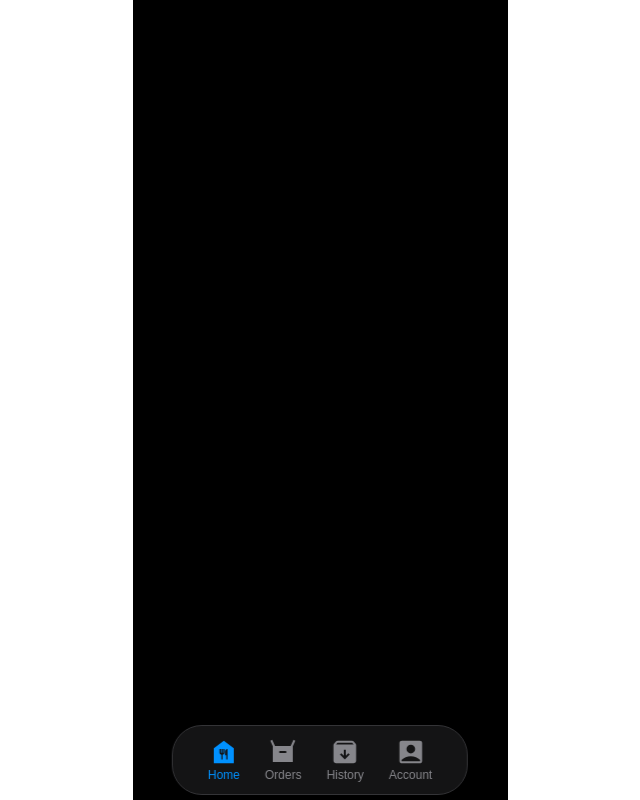
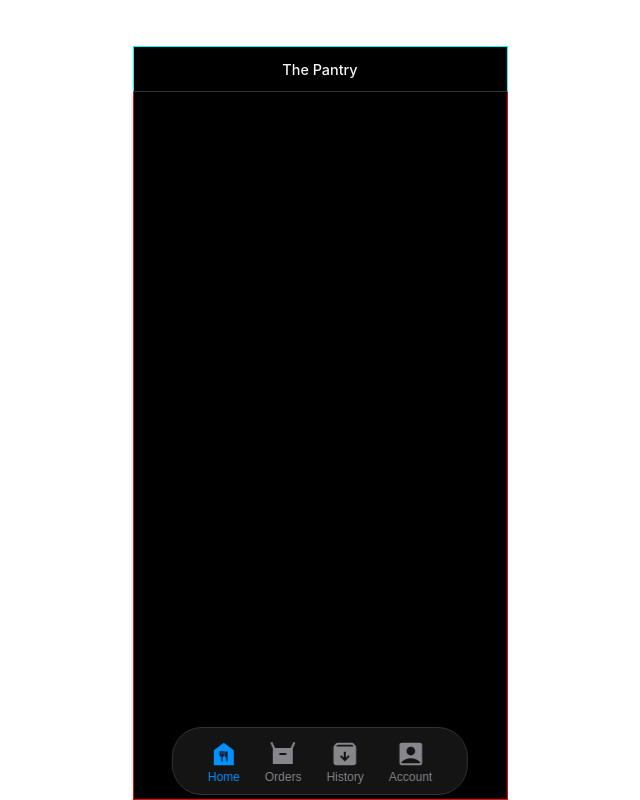
Before and after one commit to ntrappe-cmu/ThePantry, a React (Vite) app in the folder frontend/: page / in a window 1280 px wide. Shown: the whole page, without its empty margins (320-960 px from the left). Built offline with nearby package versions, Linux system fonts and the light colour scheme; a web font is replaced by a local one.

Commit message:
added navigation bar which is just title rn

```diff
--- a/frontend/src/App.css
+++ b/frontend/src/App.css
@@ -4,6 +4,7 @@ body {
 }
 
 #root {
+  position: relative;
   height: 100%;
   background-color: var(--bg-color-primary);
   color: var(--fg-color-primary);
@@ -13,10 +14,12 @@ body {
 }
 
 .scrollable-container {
-  /* Set a fixed height to contain content and enable internal scrolling */
-  height: 100vh;
+  /* Remaining screen height after nav bar, with internal scrolling */
+  height: calc(100vh - var(--nav-bar-height));
+  margin-top: var(--nav-bar-height);
   overflow-y: auto; /* Show scrollbar only when needed */
   overflow-x: hidden; /* Prevent horizontal scroll */
+  border: 1px solid red;
 }
 
 h3 {
@@ -32,12 +35,17 @@ button {
 
 :root {
   --menu-bar-height: 2.5rem;
+  --menu-bar-gap: 5px;
   --menu-bar-width: 90%;
   --menu-bar-edges: 30px;
   --menu-item-spacing: 25px;
   --menu-icon-size: 32px;
   --menu-bar-padding: 10px 35px;
   --menu-icon-text-gap: -3px;
+
+  --nav-bar-height: 2.4rem;
+  --nav-bar-width: 100%;
+  --nav-bar-padding: 10px;
 }
 
 @media only screen and (min-width: 768px) {
--- a/frontend/src/App.jsx
+++ b/frontend/src/App.jsx
@@ -16,6 +16,7 @@
 import { useState, useEffect } from 'react';
 import './App.css';
 import MenuBar from './components/MenuBar/menu-bar';
+import NavBar from './components/NavBar/nav-bar';
 import { EVENTS } from './constants/events.js';
 
 
@@ -44,6 +45,7 @@ function App() {
 
   return (
     <>
+      <NavBar />
       <div className='scrollable-container'>
         {/* Cards go here */}
       </div>
--- a/frontend/src/components/MenuBar/menu-bar.jsx
+++ b/frontend/src/components/MenuBar/menu-bar.jsx
@@ -20,6 +20,7 @@ import { EVENTS } from '../../constants/events.js';
  * Uses backdrop blur effect and semi-transparent background for a glassmorphism effect
  */
 const StyledMenuBarWrapper = styled.nav`
+  display: flex;
   width: fit-content;
   max-width: var(--menu-bar-width);
   background-color: var(--bg-color-primary-glass);
@@ -30,7 +31,7 @@ const StyledMenuBarWrapper = styled.nav`
   transition-property: background-color,backdrop-filter,-webkit-backdrop-filter;
   border: 1px solid var(--border-color-primary);
   position: absolute;
-  bottom: 5px;
+  bottom: var(--menu-bar-gap);
   left: 50%; /* centers horizontally */
   transform: translateX(-50%); /* centers */
   padding: var(--menu-bar-padding);
--- /dev/null
+++ b/frontend/src/components/NavBar/nav-bar.jsx
@@ -0,0 +1,52 @@
+/**
+ * NavBar Component
+ *
+ * A navigation bar that displays just the site name currently
+ *
+ * @component NavBar
+ */
+
+import React from 'react';
+import styled from 'styled-components';
+
+/**
+ * Styled wrapper for the menu bar container
+ * Uses backdrop blur effect and semi-transparent background for a glassmorphism effect
+ */
+const StyledNavBarWrapper = styled.span`
+border: 1px solid cyan;
+  display: flex;
+  width: var(--nav-bar-width);
+  height: var(--nav-bar-height);
+  background-color: var(--bg-color-primary);
+  border-bottom: 1px solid var(--border-color-primary);
+  position: absolute;
+  top: 0;
+  left: 0;
+  padding: var(--nav-bar-padding);
+  justify-content: center;
+  z-index: 98;
+
+  h4 {
+    font-size: 0.75rem;
+    font-weight: 500;
+    align-self: center;
+  }
+`;
+
+/**
+ * NavBar Component
+ *
+ * Currently just the title of the site. Will later include navigation elements
+ *
+ * @returns {React.ReactElement} The nav bar navigation element
+ */
+function NavBar() {
+  return (
+    <StyledNavBarWrapper className={'nav-bar'}>
+      <h4>The Pantry</h4>
+    </StyledNavBarWrapper>
+  );
+}
+
+export default NavBar;
```
